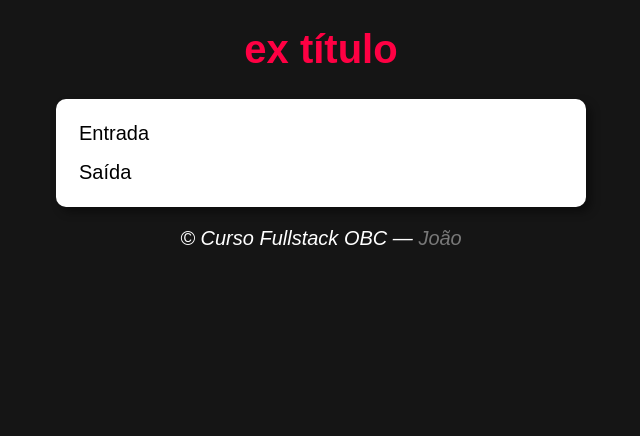
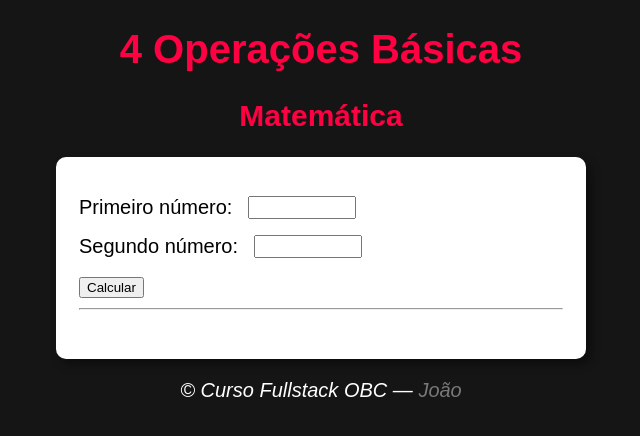
Before and after one commit to joaoeduardogomes/curso-fullstack-onebitcode, a plain HTML site: page 05 JavaScript/03 - exercícios/B - calculadora simples/modelo.html in a window 1280 px wide. Shown: the whole page, without its empty margins (319-959 px from the left). Drawn offline with Linux system fonts and the light colour scheme.

Commit message:
ex calculo simples - feito

```diff
--- a/05 JavaScript/03 - exercícios/B - calculadora simples/estilo.css
+++ b/05 JavaScript/03 - exercícios/B - calculadora simples/estilo.css
@@ -10,7 +10,7 @@ header {
     text-align: center;
 }
 
-header h1 {
+header h1, header h2 {
     color: #FF0043;
 }
 
@@ -29,10 +29,19 @@ div {
     padding: 8px;
 }
 
+div span.dados {
+    display: flex;
+    flex-direction: row;
+    margin: 1rem 0;
+}
 
-select {
-    display: block;
-    min-width: 150px;
+div span.dados input {
+    max-width: 100px;
+    margin-left: 1rem;
+}
+
+span.n {
+    font-weight: bold;
 }
 
 footer {
--- a/05 JavaScript/03 - exercícios/B - calculadora simples/modelo.html
+++ b/05 JavaScript/03 - exercícios/B - calculadora simples/modelo.html
@@ -4,21 +4,34 @@
     <meta charset="UTF-8">
     <meta http-equiv="X-UA-Compatible" content="IE=edge">
     <meta name="viewport" content="width=device-width, initial-scale=1.0">
-    <title>Ex título</title>
+    <title>4 Operações</title>
     <link rel="stylesheet" href="estilo.css">
 </head>
 <body>
     <header>
-        <h1>ex título</h1>
+        <h1>4 Operações Básicas</h1>
+        <h2>Matemática</h2>
     </header>
 
     <section>
         <div>
-            Entrada
+            <span class="dados">
+                <label for="inum1">Primeiro número: </label>
+                <input type="number" name="num1" id="inum1">
+            </span>
+
+            <span class="dados">
+                <label for="inum2">Segundo número: </label>
+                <input type="number" name="num2" id="inum2">
+            </span>
+
+            <input type="button" value="Calcular" onclick="calcular()">
+            <hr>
         </div>
 
-        <div>
-            Saída
+        <div id="saida">
+
+
         </div>
 
     </section>
--- a/05 JavaScript/03 - exercícios/B - calculadora simples/script.js
+++ b/05 JavaScript/03 - exercícios/B - calculadora simples/script.js
@@ -0,0 +1,34 @@
+function calcular() {
+    const num1 = Number(document.getElementById('inum1').value);
+    const num2 = Number(document.getElementById('inum2').value);
+    let res = document.querySelector('div#saida');
+    res.innerHTML = "";
+
+    const soma = document.createElement('p');
+    const subtracao = document.createElement('p');
+    const multiplicacao = document.createElement('p');
+    const divisao = document.createElement('p');
+
+    soma.innerHTML =
+        `A soma de
+        <span class="n">${num1} + ${num2}</span>
+        é
+        <span class="n">${num1 + num2}</span>`;
+    subtracao.innerHTML =
+        `A subtração de
+        <span class="n">${num1} - ${num2}</span>
+        é
+        <span class="n">${num1 - num2}</span>`;
+    multiplicacao.innerHTML =
+        `A multiplicação de
+        <span class="n">${num1} x ${num2}</span>
+        é
+        <span class="n">${num1 * num2}</span>`;
+    divisao.innerHTML =
+        `A divisão de
+        <span class="n">${num1} ÷ ${num2}</span>
+        é
+        <span class="n">${(num1 / num2).toFixed(2)}</span>`;
+
+    res.append(soma, subtracao, multiplicacao, divisao);
+}
```
